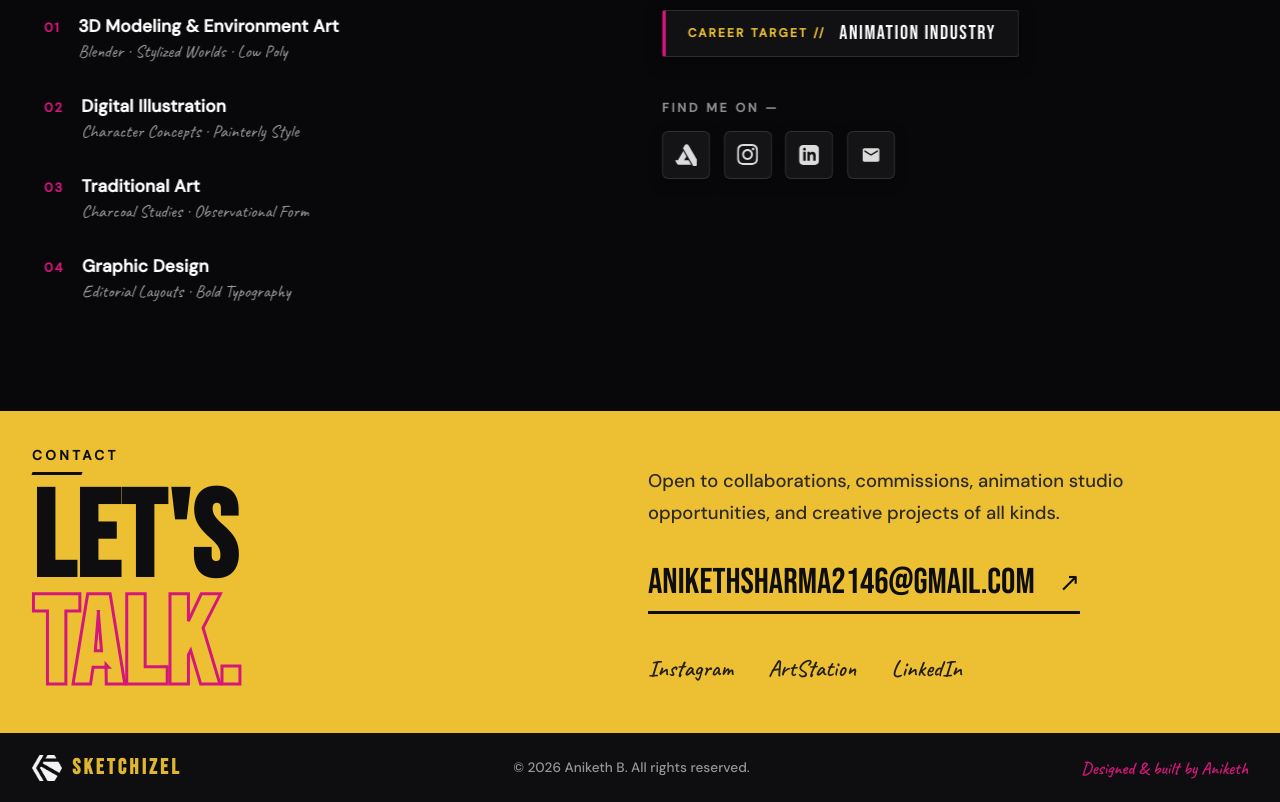
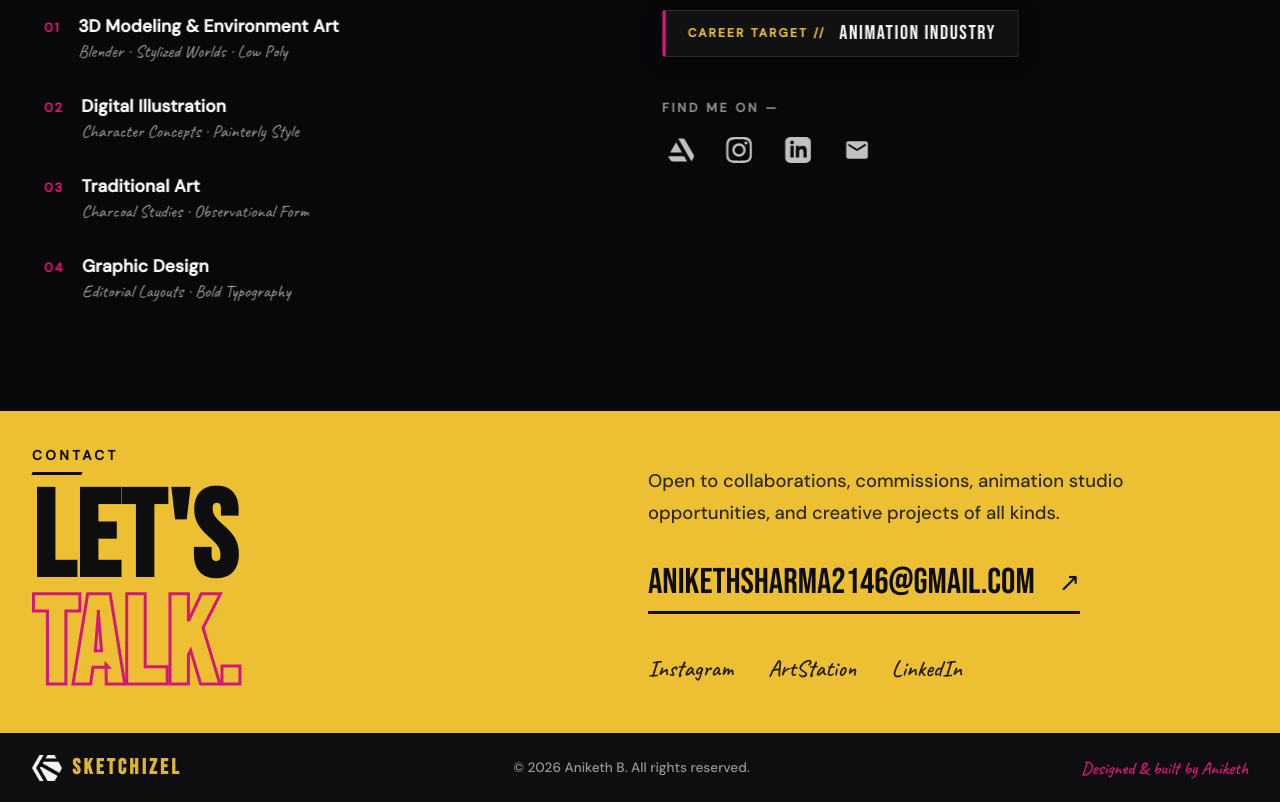
Before and after one commit to aniketh-sharma-0/Portfolio-Website, a React (Vite) app: page / in a window 1280 px wide. Shown: the part 4900-5702 px from the top of the page. Built offline with nearby package versions, Linux system fonts and the light colour scheme.

Commit message:
style: fix ArtStation logo vector path and remove button boxes for minimalist direct icons

```diff
--- a/src/components/AboutSection/AboutSection.css
+++ b/src/components/AboutSection/AboutSection.css
@@ -173,7 +173,7 @@
   color: #FFFFFF;
 }
 
-/* Minimalist Social Hub with Official Logo Badges */
+/* Minimalist Direct Social Logos (No boxes, pure icons) */
 .about__social-block {
   display: flex;
   flex-direction: column;
@@ -194,7 +194,7 @@
   display: flex;
   flex-direction: row;
   align-items: center;
-  gap: 0.85rem;
+  gap: 1.35rem;
   flex-wrap: wrap;
 }
 
@@ -202,32 +202,35 @@
   display: inline-flex;
   align-items: center;
   justify-content: center;
-  width: 48px;
-  height: 48px;
-  border-radius: 6px;
-  background: rgba(255, 255, 255, 0.05);
-  border: 1px solid rgba(255, 255, 255, 0.12);
-  color: rgba(255, 255, 255, 0.85);
+  background: transparent;
+  border: none;
+  padding: 0.35rem;
+  color: rgba(255, 255, 255, 0.75);
   text-decoration: none;
   cursor: pointer;
+  border-radius: 4px;
+  box-shadow: none;
   transition: all 0.25s var(--ease-out);
-  box-shadow: 0 4px 14px rgba(0, 0, 0, 0.35);
+}
+
+.about__social-icon-btn svg {
+  width: 26px;
+  height: 26px;
+  display: block;
+  transition: transform 0.25s var(--ease-out), color 0.25s ease, filter 0.25s ease;
 }
 
 .about__social-icon-btn:hover {
-  background: rgba(255, 255, 255, 0.12);
-  border-color: var(--color-accent, #D4177A);
-  color: #FFFFFF;
-  transform: translateY(-3px);
-  box-shadow: 0 8px 24px rgba(0, 0, 0, 0.5), 0 0 16px rgba(212, 23, 122, 0.35);
-}
-
-.about__social-icon-btn svg {
-  transition: transform 0.25s ease;
+  background: transparent;
+  border: none;
+  box-shadow: none;
+  transform: translateY(-2px);
 }
 
 .about__social-icon-btn:hover svg {
-  transform: scale(1.1);
+  color: #FFFFFF;
+  filter: drop-shadow(0 0 10px rgba(255, 255, 255, 0.5));
+  transform: scale(1.12);
 }
 
 /* ── Responsive ── */
--- a/src/components/AboutSection/AboutSection.jsx
+++ b/src/components/AboutSection/AboutSection.jsx
@@ -53,7 +53,7 @@ export default function AboutSection() {
               <span className="about__goal-badge">ANIMATION INDUSTRY</span>
             </div>
 
-            {/* Clean, Minimalist Social Links with Official Logos */}
+            {/* Direct Minimalist Social Logos */}
             <div className="about__social-block">
               <span className="about__social-heading">FIND ME ON —</span>
               <div className="about__social-links">
@@ -66,8 +66,8 @@ export default function AboutSection() {
                     aria-label="ArtStation profile"
                     title="ArtStation"
                   >
-                    <svg viewBox="0 0 24 24" fill="currentColor" width="22" height="22" aria-hidden="true">
-                      <path d="M0 17.723l2.027 3.505h.001a2.424 2.424 0 0 0 2.164 1.334h13.457l-2.79-4.839H0zm24 .023c0-.337-.08-.656-.219-.942L14.73 1.458A2.417 2.417 0 0 0 12.631.196c-.84 0-1.6.43-2.04 1.134l-1.92 3.325 10.435 18.077h.002a2.38 2.38 0 0 0 4.673-.807v-.18zm-11.583-4.228l-3.376-5.848-6.195 10.732h6.726l2.845-4.884z" />
+                    <svg viewBox="0 0 24 24" fill="currentColor" width="26" height="26" aria-hidden="true">
+                      <path d="M0 17.723l2.027 3.505h.001a2.424 2.424 0 0 0 2.164 1.333h13.457l-2.792-4.838H0zm24 .025c0-.484-.143-.935-.388-1.314L15.728 2.728a2.424 2.424 0 0 0-2.142-1.289H9.419L21.598 22.54l1.92-3.325c.378-.637.482-.919.482-1.467zm-11.129-3.462L7.428 4.858l-5.444 9.428h10.872z" />
                     </svg>
                   </a>
                 )}
@@ -81,7 +81,7 @@ export default function AboutSection() {
                     aria-label="Instagram profile"
                     title="Instagram"
                   >
-                    <svg viewBox="0 0 24 24" fill="currentColor" width="21" height="21" aria-hidden="true">
+                    <svg viewBox="0 0 24 24" fill="currentColor" width="26" height="26" aria-hidden="true">
                       <path d="M12 2.163c3.204 0 3.584.012 4.85.07 3.252.148 4.771 1.691 4.919 4.919.058 1.265.069 1.645.069 4.849 0 3.205-.012 3.584-.069 4.849-.149 3.225-1.664 4.771-4.919 4.919-1.266.058-1.644.07-4.85.07-3.204 0-3.584-.012-4.849-.07-3.26-.149-4.771-1.699-4.919-4.92-.058-1.265-.07-1.644-.07-4.849 0-3.204.013-3.583.07-4.849.149-3.227 1.664-4.771 4.919-4.919 1.266-.057 1.645-.069 4.849-.069zm0-2.163c-3.259 0-3.667.014-4.947.072-4.358.2-6.78 2.618-6.98 6.98-.059 1.281-.073 1.689-.073 4.948 0 3.259.014 3.668.072 4.948.2 4.358 2.618 6.78 6.98 6.98 1.281.058 1.689.072 4.948.072 3.259 0 3.668-.014 4.948-.072 4.354-.2 6.782-2.618 6.979-6.98.059-1.28.073-1.689.073-4.948 0-3.259-.014-3.667-.072-4.947-.196-4.354-2.617-6.78-6.979-6.98-1.281-.059-1.69-.073-4.949-.073zm0 5.838c-3.403 0-6.162 2.759-6.162 6.162s2.759 6.163 6.162 6.163 6.162-2.759 6.162-6.163c0-3.403-2.759-6.162-6.162-6.162zm0 10.162c-2.209 0-4-1.79-4-4 0-2.209 1.791-4 4-4s4 1.791 4 4c0 2.21-1.791 4-4 4zm6.406-11.845c-.796 0-1.441.645-1.441 1.44s.645 1.44 1.441 1.44c.795 0 1.439-.645 1.439-1.44s-.644-1.44-1.439-1.44z" />
                     </svg>
                   </a>
@@ -96,7 +96,7 @@ export default function AboutSection() {
                     aria-label="LinkedIn profile"
                     title="LinkedIn"
                   >
-                    <svg viewBox="0 0 24 24" fill="currentColor" width="20" height="20" aria-hidden="true">
+                    <svg viewBox="0 0 24 24" fill="currentColor" width="25" height="25" aria-hidden="true">
                       <path d="M19 0h-14c-2.761 0-5 2.239-5 5v14c0 2.761 2.239 5 5 5h14c2.762 0 5-2.239 5-5v-14c0-2.761-2.238-5-5-5zm-11 19h-3v-11h3v11zm-1.5-12.268c-.966 0-1.75-.79-1.75-1.764s.784-1.764 1.75-1.764 1.75.79 1.75 1.764-.783 1.764-1.75 1.764zm13.5 12.268h-3v-5.604c0-3.368-4-3.113-4 0v5.604h-3v-11h3v1.765c1.396-2.586 7-2.777 7 2.476v6.759z" />
                     </svg>
                   </a>
@@ -109,7 +109,7 @@ export default function AboutSection() {
                     aria-label="Email Aniketh"
                     title="Email Aniketh"
                   >
-                    <svg viewBox="0 0 24 24" fill="currentColor" width="20" height="20" aria-hidden="true">
+                    <svg viewBox="0 0 24 24" fill="currentColor" width="25" height="25" aria-hidden="true">
                       <path d="M20 4H4c-1.1 0-1.99.9-1.99 2L2 18c0 1.1.9 2 2 2h16c1.1 0 2-.9 2-2V6c0-1.1-.9-2-2-2zm0 4l-8 5-8-5V6l8 5 8-5v2z" />
                     </svg>
                   </a>
```
